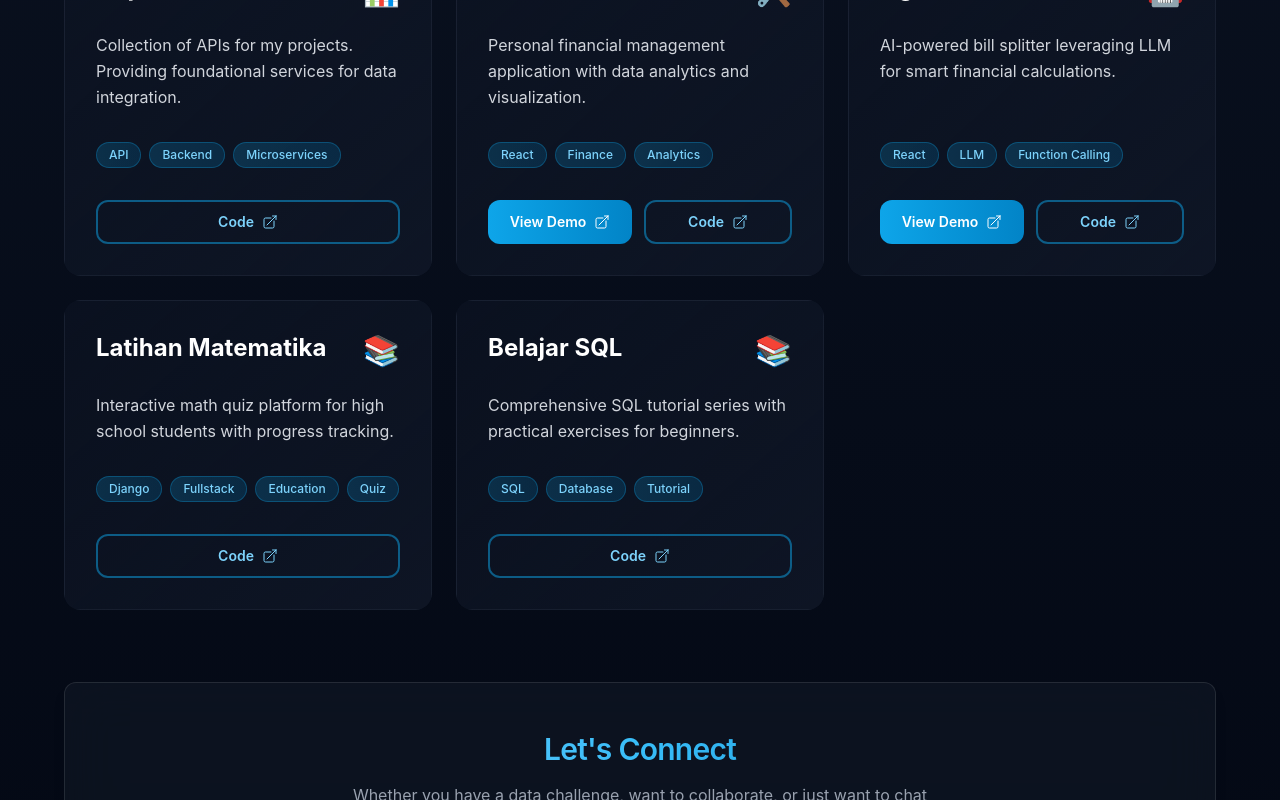
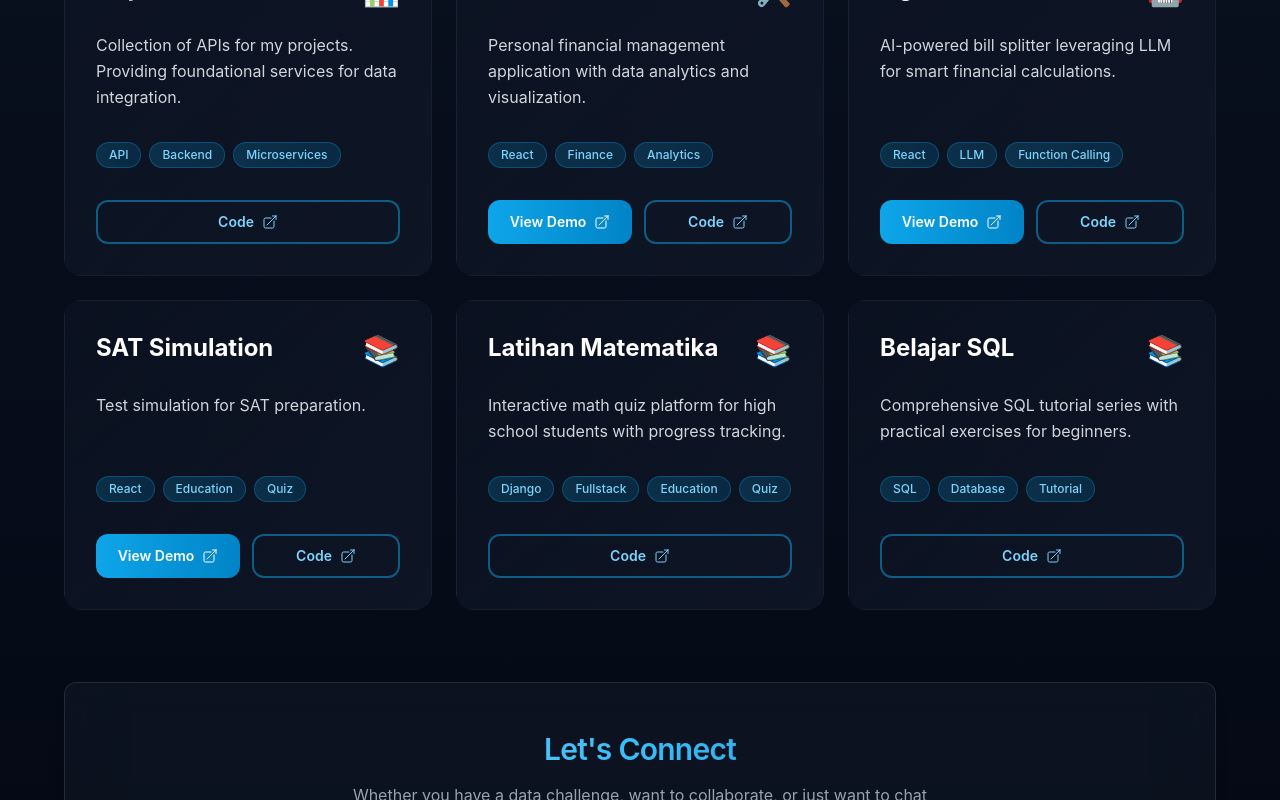
Before and after one commit to yudopr11/yulog, a React (Vite) app: page / in a window 1280 px wide. Shown: the part 1179-1979 px from the top of the page. Built offline with nearby package versions, Linux system fonts and the light colour scheme.

Commit message:
Add SAT Simulation project and update delays

```diff
--- a/src/components/Home.tsx
+++ b/src/components/Home.tsx
@@ -159,6 +159,16 @@ export default function Home() {
                   tags: ['React', 'LLM', 'Function Calling'],
                   delay: '200',
                 },
+                 {
+                  repoLink: 'https://github.com/yudopr11/sat-simulation',
+                  demoLink: 'https://sat.yudopr.dev',
+                  title: 'SAT Simulation',
+                  description:
+                    'Test simulation for SAT preparation.',
+                  projectType: 'learning' as const,
+                  tags: ['React', 'Education', 'Quiz'],
+                  delay: '250',
+                },
                 {
                   repoLink: 'https://github.com/yudopr11/latihan-matematika',
                   title: 'Latihan Matematika',
@@ -166,7 +176,7 @@ export default function Home() {
                     'Interactive math quiz platform for high school students with progress tracking.',
                   projectType: 'learning' as const,
                   tags: ['Django', 'Fullstack', 'Education', 'Quiz'],
-                  delay: '250',
+                  delay: '300',
                 },
                 {
                   repoLink:
@@ -176,7 +186,7 @@ export default function Home() {
                     'Comprehensive SQL tutorial series with practical exercises for beginners.',
                   projectType: 'learning' as const,
                   tags: ['SQL', 'Database', 'Tutorial'],
-                  delay: '300',
+                  delay: '350',
                 },
               ].map((project, idx) => (
                 <div
```
